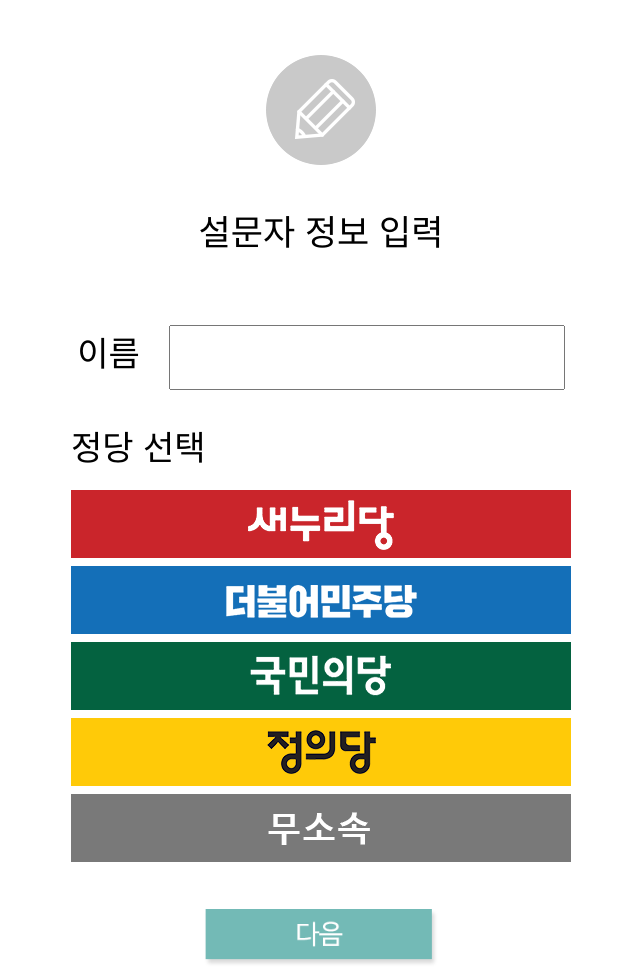
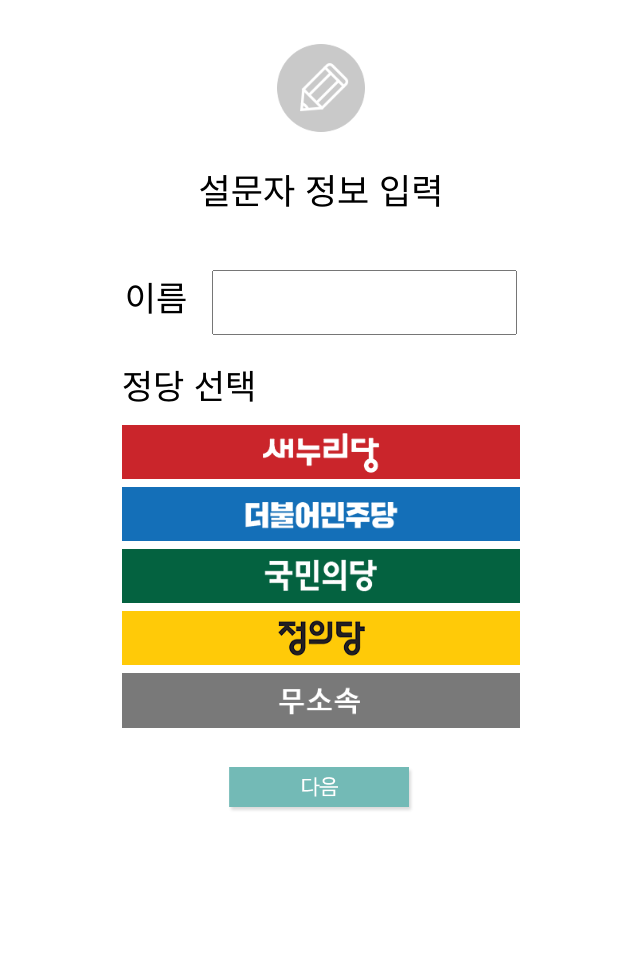
Before and after one commit to noris7012/Web_Onience, a Django app: page /start/ in a window 1280 px wide. Shown: the whole page, without its empty margins (319-959 px from the left). After the commit the page ends 811 px from the top, so only its background shows below. Run offline with Django 3.2, Linux system fonts and the light colour scheme; some libraries are stand-ins or nearby versions; some web fonts are replaced.

Commit message:
max-width : 510px 로 변경

```diff
--- a/static/css/common.css
+++ b/static/css/common.css
@@ -9,7 +9,7 @@ body {
 }
 
 .main-page {
-    max-width: 640px;
+    max-width: 510px;
     text-align: center;
     margin-left: auto;
     margin-right: auto;
--- a/static/css/start.css
+++ b/static/css/start.css
@@ -24,7 +24,7 @@
 }
 
 #name {
-    width: 74%;
+    width: 70%;
     height: 10.94%;
 
     margin-left: 3.9%;
```
